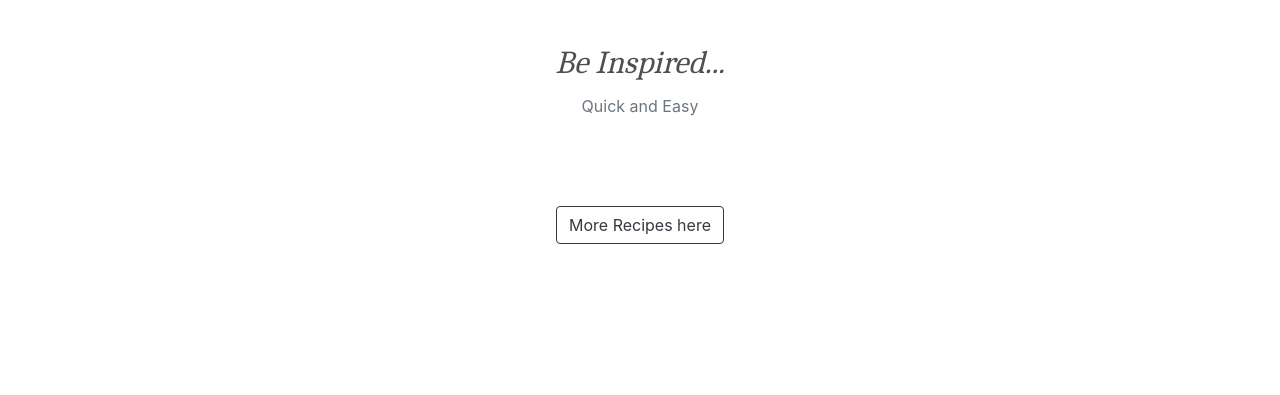
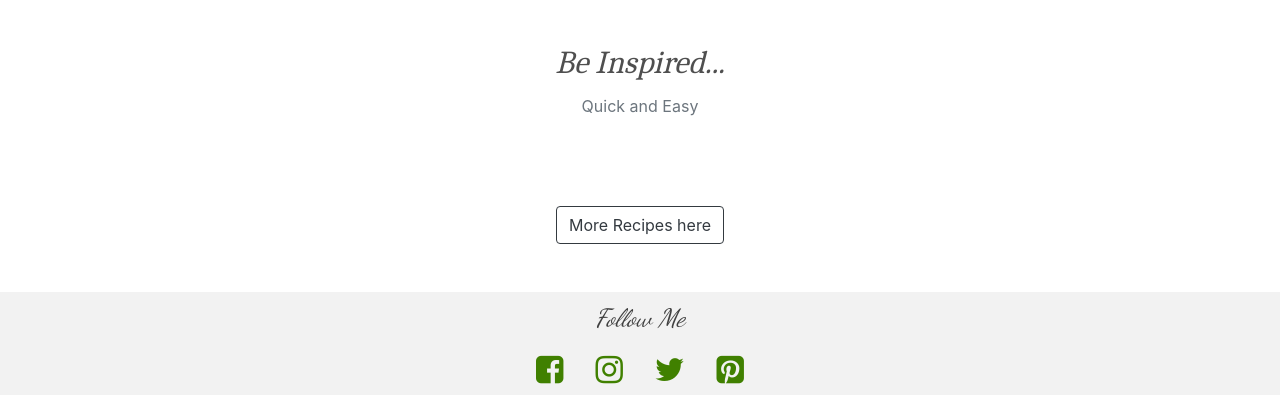
Before and after one commit to capel82/Busy-Capel, a Flask app: page / in a window 1280 px wide. Shown: the part 700-1095 px from the top of the page. Before the commit the page ends 944 px from the top, so only its background shows below. Run offline with Flask 2, Linux system fonts and the light colour scheme; data that the repository does not hold is empty; some libraries are stand-ins or nearby versions.

Commit message:
created footer

```diff
--- a/static/css/style.css
+++ b/static/css/style.css
@@ -14,6 +14,16 @@ html {
 }
 #navbarText {
     justify-content: end;
+}
+/*--FOOTER--*/
+#footer-details {
+    background-color: #f2f2f2;
+}
+#follow_me{
+    font-style: italic;
+    font-family: 'Dancing Script', sans-serif;
+    font-size: 25px;
+    color: #404040;
 }
 /*--Index.html Page--*/
 .jumbotron {
--- a/templates/base.html
+++ b/templates/base.html
@@ -7,6 +7,7 @@
     <link rel="stylesheet" href="https://stackpath.bootstrapcdn.com/bootstrap/4.4.1/css/bootstrap.min.css" integrity="sha384-Vkoo8x4CGsO3+Hhxv8T/Q5PaXtkKtu6ug5TOeNV6gBiFeWPGFN9MuhOf23Q9Ifjh" crossorigin="anonymous">
     <link rel="stylesheet" href="{{url_for('static', filename='css/style.css')}}" type="text/css">
     <link href="https://fonts.googleapis.com/css?family=Caladea|Lora&display=swap:100,200,300,400,500,600,700" rel="stylesheet">
+    <link href="https://fonts.googleapis.com/css?family=Dancing+Script&display=swap" rel="stylesheet">
 </head>
 
 <body>
--- /dev/null
+++ b/templates/footer.html
@@ -0,0 +1,15 @@
+<footer id="footer-details" class="footer mt-auto py-2">
+        <div class="container">
+        <div class="row">
+        <div class="col-sm-12">
+        <p id="follow_me" class="text-center">Follow Me</p>
+        </div>
+        </div>
+            <div class="row justify-content-center footer-icons">
+              <a href="http://www.facebook.com/" target="_blank"><i class="fa fa-facebook-square text-white fa-2x mx-3"></i></a>
+              <a href="http://www.instagram.com/" target="_blank"><i class="fa fa-instagram text-white fa-2x mx-3"></i></a>
+              <a href="http://www.twitter.com/" target="_blank"><i class="fa fa-twitter text-white fa-2x mx-3"></i></a>
+              <a href="https://www.pinterest.com/" target="_blank"><i class="fa fa-pinterest-square fa-2x mx-3"></i></a>
+             </div>
+        </div>
+</footer>
--- a/templates/index.html
+++ b/templates/index.html
@@ -35,5 +35,5 @@
     </div>
     </div>
 </section>
-
+{% block footer %} {% include 'footer.html' %} {% endblock %}
 {% endblock %}
```
